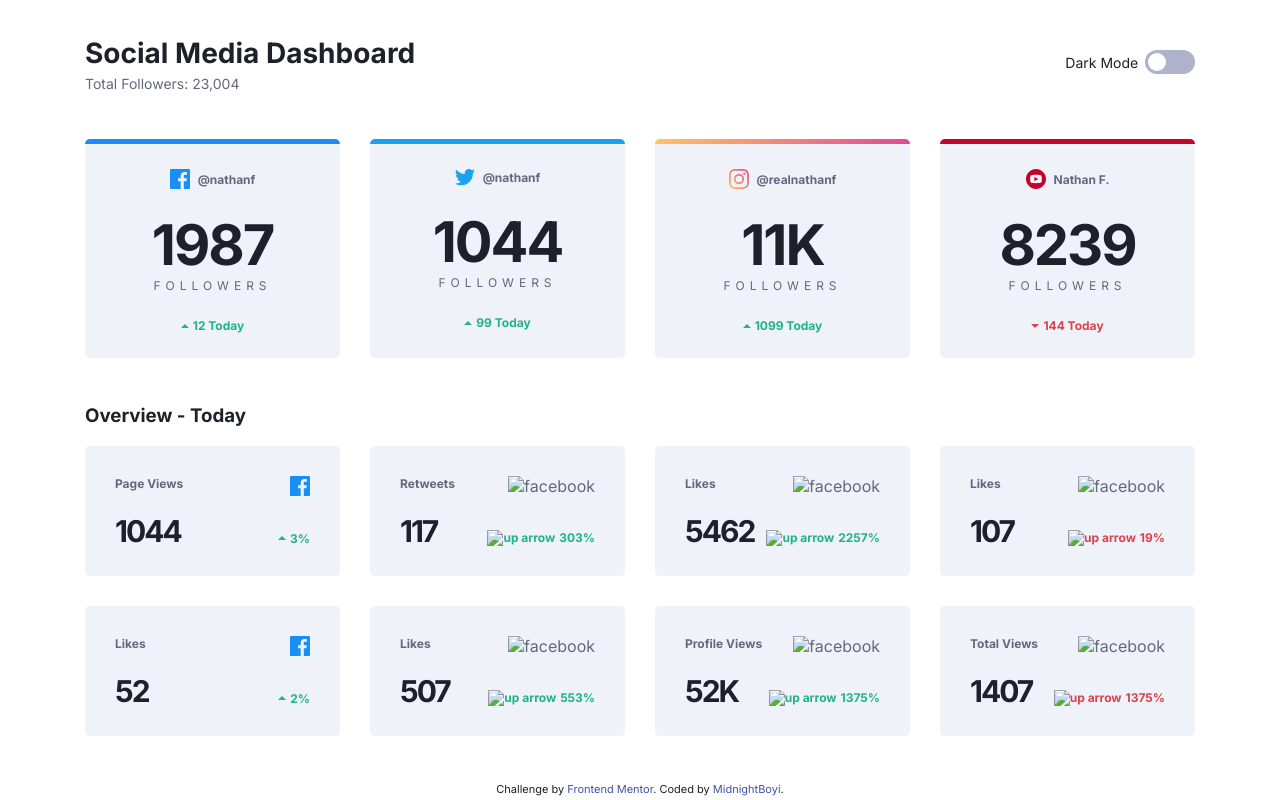
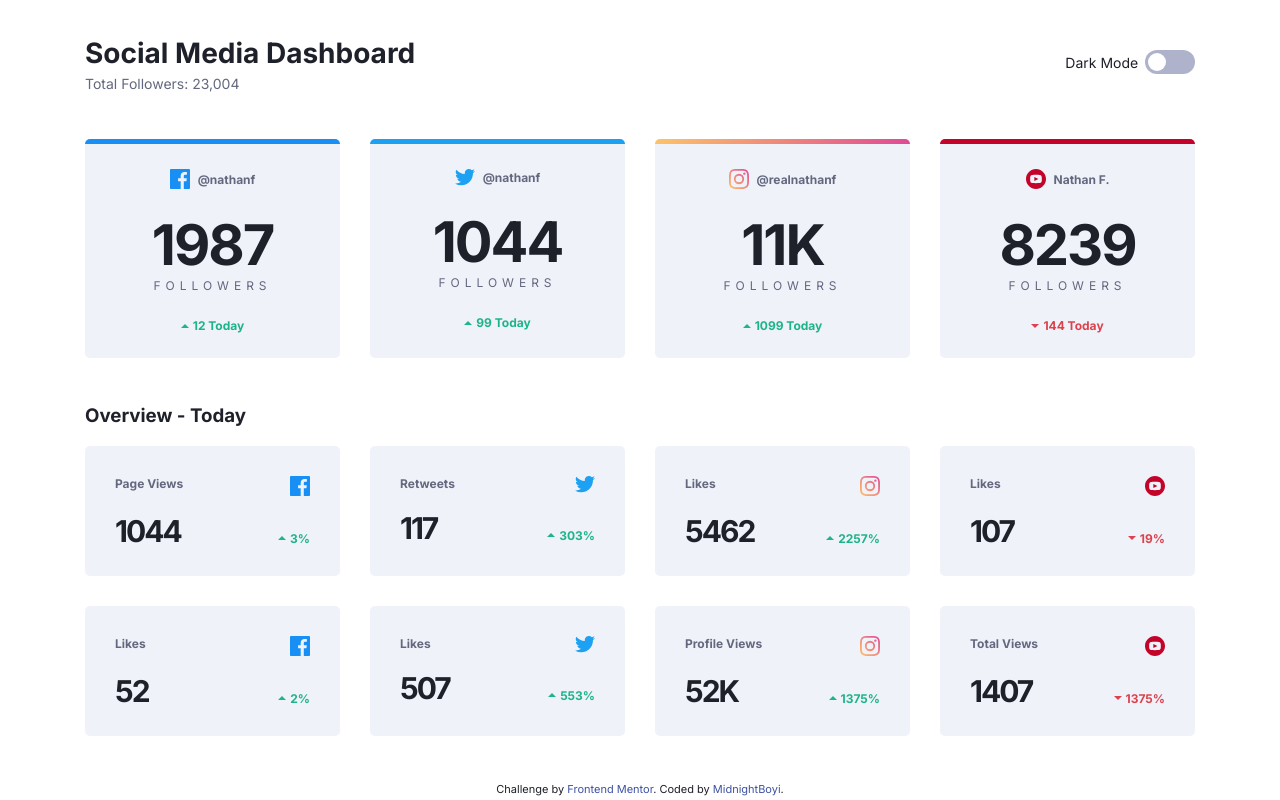
Before and after one commit to FobosGuy/fem-dklt-toggle, a website: page index.html in a window 1280 px wide. Drawn offline with nearby package versions, Linux system fonts and the light colour scheme; files that its build step writes are made by us from their sources; the site is published under a folder, as on GitHub Pages, so addresses that start at the root find nothing.

Commit message:
Update index.html

```diff
--- a/index.html
+++ b/index.html
@@ -189,14 +189,14 @@
                 <div class="card-small__label">
                   Retweets
                 </div>
-                <img src="/images/icon-twitter.svg" alt="facebook" class="card__icon">
+                <img src="images/icon-twitter.svg" alt="facebook" class="card__icon">
               </div>
               <div class="card-small__lower">
                 <div class="card__count card-small__count">
                   117
                 </div>
                 <div class="card__change card__change--up">
-                  <img src="/images/icon-up.svg" alt="up arrow">
+                  <img src="images/icon-up.svg" alt="up arrow">
                 <div class="card__number">303%</div>
                 </div>
               </div>
@@ -206,14 +206,14 @@
                 <div class="card-small__label">
                   Likes
                 </div>
-                <img src="/images/icon-twitter.svg" alt="facebook" class="card__icon">
+                <img src="images/icon-twitter.svg" alt="facebook" class="card__icon">
               </div>
               <div class="card-small__lower">
                 <div class="card__count card-small__count">
                   507
                 </div>
                 <div class="card__change card__change--up">
-                  <img src="/images/icon-up.svg" alt="up arrow">
+                  <img src="images/icon-up.svg" alt="up arrow">
                 <div class="card__number">553%</div>
                 </div>
               </div>
@@ -225,14 +225,14 @@
                 <div class="card-small__label">
                   Likes
                 </div>
-                <img src="/images/icon-instagram.svg" alt="facebook" class="card__icon">
+                <img src="images/icon-instagram.svg" alt="facebook" class="card__icon">
               </div>
               <div class="card-small__lower">
                 <div class="card__count card-small__count">
                   5462
                 </div>
                 <div class="card__change card__change--up">
-                  <img src="/images/icon-up.svg" alt="up arrow">
+                  <img src="images/icon-up.svg" alt="up arrow">
                 <div class="card__number">2257%</div>
                 </div>
               </div>
@@ -242,14 +242,14 @@
                 <div class="card-small__label">
                   Profile Views
                 </div>
-                <img src="/images/icon-instagram.svg" alt="facebook" class="card__icon">
+                <img src="images/icon-instagram.svg" alt="facebook" class="card__icon">
               </div>
               <div class="card-small__lower">
                 <div class="card__count card-small__count">
                   52K
                 </div>
                 <div class="card__change card__change--up">
-                  <img src="/images/icon-up.svg" alt="up arrow">
+                  <img src="images/icon-up.svg" alt="up arrow">
                 <div class="card__number">1375%</div>
                 </div>
               </div>
@@ -261,14 +261,14 @@
                 <div class="card-small__label">
                   Likes
                 </div>
-                <img src="/images/icon-youtube.svg" alt="facebook" class="card__icon">
+                <img src="images/icon-youtube.svg" alt="facebook" class="card__icon">
               </div>
               <div class="card-small__lower">
                 <div class="card__count card-small__count">
                   107
                 </div>
                 <div class="card__change card__change--down">
-                  <img src="/images/icon-down.svg" alt="up arrow">
+                  <img src="images/icon-down.svg" alt="up arrow">
                 <div class="card__number">19%</div>
                 </div>
               </div>
@@ -278,14 +278,14 @@
                 <div class="card-small__label">
                   Total Views
                 </div>
-                <img src="/images/icon-youtube.svg" alt="facebook" class="card__icon">
+                <img src="images/icon-youtube.svg" alt="facebook" class="card__icon">
               </div>
               <div class="card-small__lower">
                 <div class="card__count card-small__count">
                   1407
                 </div>
                 <div class="card__change card__change--down">
-                  <img src="/images/icon-down.svg" alt="up arrow">
+                  <img src="images/icon-down.svg" alt="up arrow">
                 <div class="card__number">1375%</div>
                 </div>
               </div>
```
